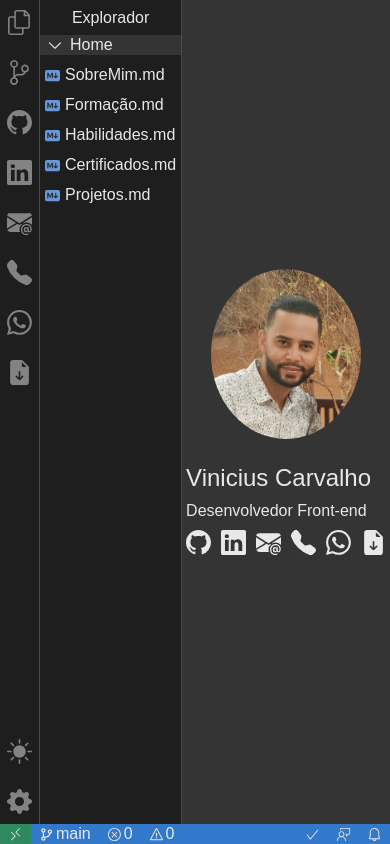
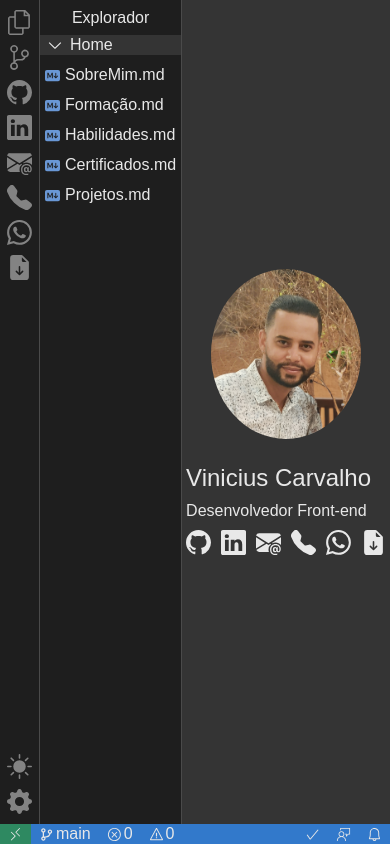
Before and after one commit to V-Carvalho/Portifolio, a React (Vite) app: page / in a window 390 px wide. Built offline with nearby package versions, Linux system fonts and the light colour scheme.

Commit message:
Add responsividade: Alterado o gap dos ícones da sidebar

```diff
--- a/src/components/Sidebar/Sidebar.jsx
+++ b/src/components/Sidebar/Sidebar.jsx
@@ -27,7 +27,7 @@ const BodySidebar = styled.div`
   display: flex;
   flex-direction: column;
 
-  @media (max-width: 320px) {
+  @media (max-width: 768px) {
     gap: 10px;
   }
 `;
@@ -37,6 +37,10 @@ const FooterSidebar = styled.div`
   gap: 25px;
   display: flex;
   flex-direction: column;
+
+  @media (max-width: 768px) {
+    gap: 10px;
+  }
 `;
 
 const Sidebar = () => {
```
